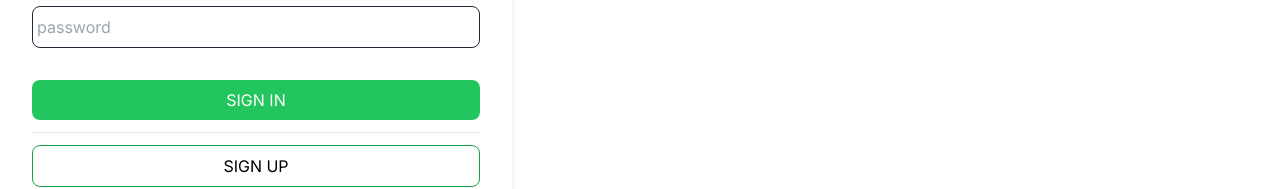
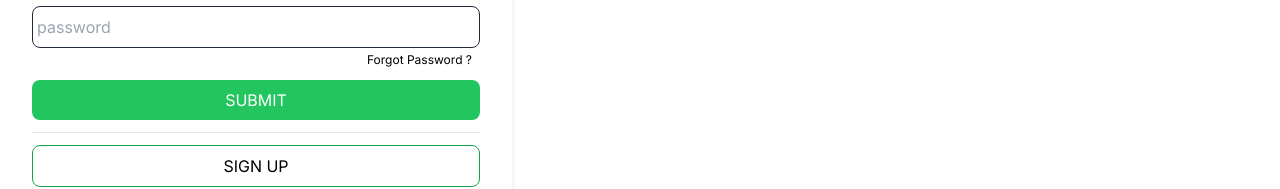
Before and after one commit to Ashan-joseph/next-pwd, a Next.js app: page / in a window 1280 px wide. Shown: the part 213-402 px from the top of the page. Built offline with nearby package versions, Linux system fonts and the light colour scheme.

Commit message:
button name chnages added

```diff
--- a/src/app/components/ChangePassword.js
+++ b/src/app/components/ChangePassword.js
@@ -1,9 +1,15 @@
-import React from 'react'
+import React, { useState } from 'react'
 import { resetClientPassword } from '../action'
 import {toast} from 'react-hot-toast'
 import { useRouter  } from "next/navigation"
 
 const ChangePassword = ({userCode,resetPassword,accessToken}) => {
+
+    const[buttonName, setButtonName] = useState('SUBMIT')
+
+    function chnageButtonName(){
+        setButtonName('PLEASE WAIT ...')
+    }
 
     const router = useRouter();
 
@@ -17,10 +23,12 @@ const ChangePassword = ({userCode,resetPassword,accessToken}) => {
 
         if(response.error == false){
             toast.success(response.message)
+            setButtonName('SUBMIT')
             router.push("/")
 
         }else{
             toast.error(response.message)
+            setButtonName('SUBMIT')
             router.push("/signup")
         }
 
@@ -31,7 +39,7 @@ const ChangePassword = ({userCode,resetPassword,accessToken}) => {
             <form className="flex flex-col mt-3" action={submitPassword}>
                 <input type="password" name="password" className="border rounded-lg p-1 border-gray-800 py-2" placeholder="password" />
                 <input type="password" name="passwordCnf" className="border rounded-lg p-1 border-gray-800 py-2 mt-2" placeholder="confirm passwrd" />
-                <button type="submit" className="bg-green-500 rounded-lg mt-5 text-white py-2">SUBMIT</button>
+                <button onClick={chnageButtonName} type="submit" className="bg-green-500 rounded-lg mt-5 text-white py-2">{buttonName}</button>
             </form>
         </div>
     )
--- a/src/app/components/Login.js
+++ b/src/app/components/Login.js
@@ -5,6 +5,7 @@ import {toast} from 'react-hot-toast'
 import { redirect } from 'next/navigation'
 import { z } from 'zod'
 import { useFormStatus } from "react-dom";
+import Link from 'next/link'
 
 const authSchema = z.object({
     id: z.number().optional(),
@@ -15,6 +16,11 @@ const authSchema = z.object({
 const Login = () => {
 
     const status = useFormStatus();
+    const[buttonName, setButtonName] = useState('SUBMIT')
+
+    function chnageButtonName(){
+        setButtonName('PLEASE WAIT ...')
+    }
 
     async function loginMember(formData){
 
@@ -29,15 +35,17 @@ const Login = () => {
             result.error.issues.forEach((issue) => {
                 toast.error(issue.message)
             })
-
+            setButtonName('SUBMIT')
         }else{
 
             const response = await login(formData)
 
             if(response.error == true){
                 toast.error(response.message)
+                setButtonName('SUBMIT')
             }else{
                 toast.success(response.message)
+                setButtonName('SUBMIT')
                 redirect('/home')
             }
         }
@@ -48,7 +56,8 @@ const Login = () => {
             <form className="flex flex-col mt-3" action={loginMember}>
                 <input type="text" name="email" className="border rounded-lg p-1 border-gray-800 py-2" placeholder="email" />
                 <input type="password" name="password" className="border rounded-lg p-1 border-gray-800 mt-2 py-2" placeholder="password" />
-                <button type="submit" className="bg-green-500 rounded-lg mt-8 text-white py-2" disabled={status.pending}>{status.pending ? 'PLEASE WAIT' : 'SIGN IN'}</button>
+                <Link href='/reset-password' className='text-right mt-1 text-xs mr-2'>Forgot Password ?</Link>
+                <button onClick={chnageButtonName} type="submit" className="bg-green-500 rounded-lg mt-3 text-white py-2" >{buttonName}</button>
                 <hr className="h-px my-3 bg-gray-200 border-0 dark:bg-gray-700" />
             </form>
         </>
--- a/src/app/components/OtpVerify.js
+++ b/src/app/components/OtpVerify.js
@@ -1,8 +1,14 @@
-import React from 'react'
+import React, { useState } from 'react'
 import { verifyClientOtp } from '../action'
 import {toast} from 'react-hot-toast'
 
 const OtpVerify = ({userCode,verificationCode,setpasswordChangeView,accessToken,setOtpVerify}) => {
+
+    const[buttonName, setButtonName] = useState('SUBMIT')
+
+    function chnageButtonName(){
+        setButtonName('PLEASE WAIT ...')
+    }
 
     async function submitOtp(formData){
         const otp = formData.get('otp')
@@ -12,8 +18,10 @@ const OtpVerify = ({userCode,verificationCode,setpasswordChangeView,accessToken,
             toast.success(response.message)
             setOtpVerify(false)
             setpasswordChangeView(true)
+            setButtonName('SUBMIT')
         }else{
             toast.error(response.message)
+            setButtonName('SUBMIT')
         }
     }
 
@@ -22,7 +30,7 @@ const OtpVerify = ({userCode,verificationCode,setpasswordChangeView,accessToken,
             <div>
                 <form className="flex flex-col mt-3" action={submitOtp}>
                     <input type="text" name="otp" className="border rounded-lg p-1 border-gray-800 py-2" placeholder="OTP" />
-                    <button type="submit" className="bg-green-500 rounded-lg mt-5 text-white py-2">SUBMIT</button>
+                    <button onClick={chnageButtonName} type="submit" className="bg-green-500 rounded-lg mt-5 text-white py-2">{buttonName}</button>
                 </form>
             </div>
         </div>
--- a/src/app/components/VerifyEmail.js
+++ b/src/app/components/VerifyEmail.js
@@ -1,12 +1,18 @@
-import React from 'react'
+import React, { useState } from 'react'
 import { verifyClientEmail } from '../action'
 import {toast} from 'react-hot-toast'
 
 const verifyEmail = ({setIsVerify,setOtpVerify,setVerificationCode,setUsercode,resetPassword,setaccessToken}) => {
 
+    const[buttonName, setButtonName] = useState('VERIFY EMAIL')
+
+    function chnageButtonName(){
+        setButtonName('PLEASE WAIT ...')
+    }
+
     async function submitEmail(formData){
+
         const email = formData.get('email')
-
         const response = await verifyClientEmail(email,resetPassword)
 
         if(response.error == false){
@@ -16,8 +22,11 @@ const verifyEmail = ({setIsVerify,setOtpVerify,setVerificationCode,setUsercode,r
             setVerificationCode(response.data.code)
             setUsercode(response.data.userCode)
             setaccessToken(response.token)
+            setButtonName('VERIFY EMAIL')
+
         }else{
             toast.error(response.message)
+            setButtonName('VERIFY EMAIL')
         }
 
     }
@@ -26,7 +35,7 @@ const verifyEmail = ({setIsVerify,setOtpVerify,setVerificationCode,setUsercode,r
         <div>
             <form className="flex flex-col mt-3" action={submitEmail}>
                 <input type="text" name="email" className="border rounded-lg p-1 border-gray-800 py-2" placeholder="email" />
-                <button type="submit" className="bg-green-500 rounded-lg mt-5 text-white py-2">VERIFY EMAIL</button>
+                <button onClick={chnageButtonName}  type="submit" className="bg-green-500 rounded-lg mt-5 text-white py-2">{buttonName}</button>
             </form>
         </div>
     )
```
